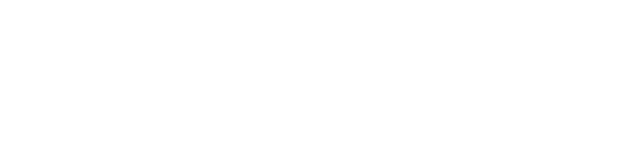
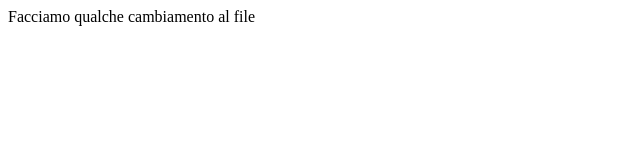
Before and after one commit to Nikkiolan/provamo, a plain HTML site: page index.html in a window 1280 px wide. Shown: the whole page, without its empty margins (0-640 px from the left). Drawn offline with Linux system fonts and the light colour scheme.

Commit message:
primo testo nel body

```diff
--- a/index.html
+++ b/index.html
@@ -1,2 +1,2 @@
 <head><title>titolo</title></head>
-<body></body>
+<body> <p>Facciamo qualche cambiamento al file<p/>   </body>
```
